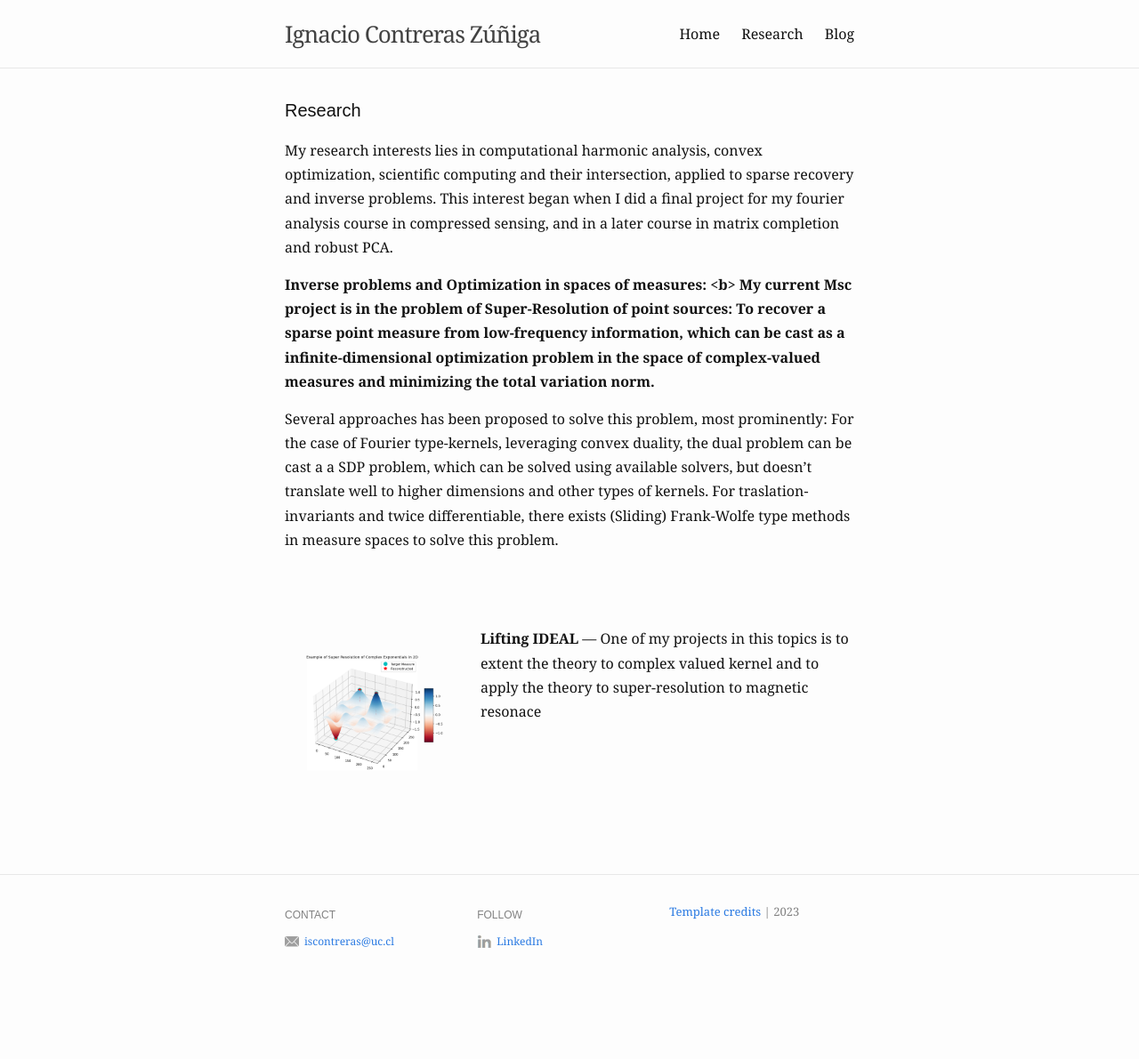
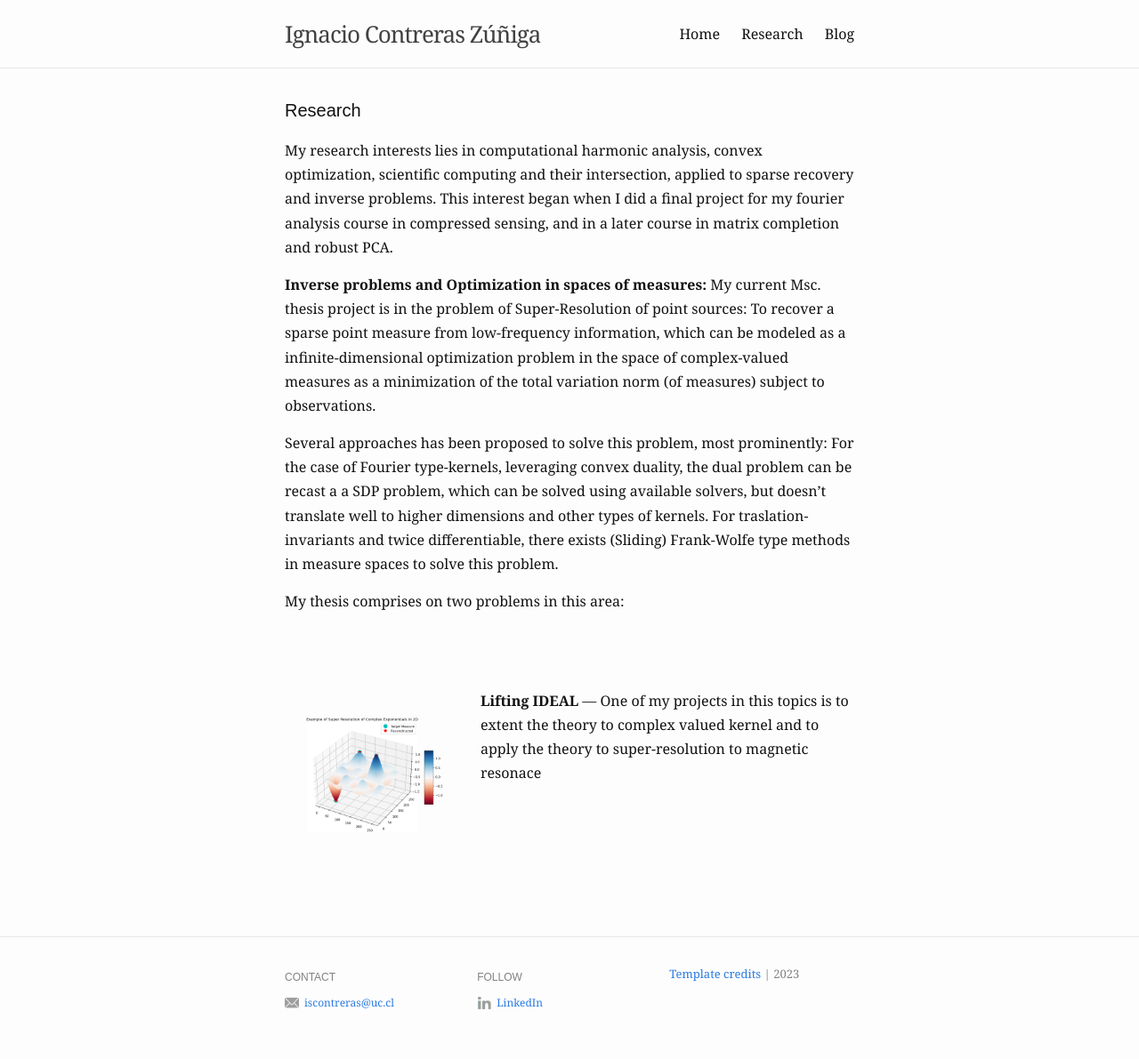
Before and after one commit to ignacontreras/ignacontreras.github.io, a Jekyll site: the page built from research.md, in a window 1280 px wide. Shown: the whole page at 89% size. Built offline with Jekyll 4.4.1, drawn with Linux system fonts in a browser that asks for light colours; before the commit the page ends 1122 px from its top, so only the background shows below that.

Commit message:
Update research.md

```diff
--- a/research.md
+++ b/research.md
@@ -12,9 +12,11 @@ items:
 
 My research interests lies in computational harmonic analysis, convex optimization, scientific computing and their intersection, applied to sparse recovery and inverse problems. This interest began when I did a final project for my fourier analysis course in compressed sensing, and in a later course in matrix completion and robust PCA.
 
-<b> Inverse problems and Optimization in spaces of measures: <b\> My current Msc project is in the problem of Super-Resolution of point sources: To recover a sparse point measure from low-frequency information, which can be cast as a infinite-dimensional optimization problem in the space of complex-valued measures and minimizing the total variation norm.
+<b> Inverse problems and Optimization in spaces of measures: </b> My current Msc. thesis project is in the problem of Super-Resolution of point sources: To recover a sparse point measure from low-frequency information, which can be modeled as a infinite-dimensional optimization problem in the space of complex-valued measures as a minimization of the total variation norm (of measures) subject to observations.
 
-Several approaches has been proposed to solve this problem, most prominently: For the case of Fourier type-kernels, leveraging convex duality, the dual problem can be cast a a SDP problem, which can be solved using available solvers, but doesn't translate well to higher dimensions and other types of kernels. For traslation-invariants and twice differentiable, there exists (Sliding) Frank-Wolfe type methods in measure spaces to solve this problem.
+Several approaches has been proposed to solve this problem, most prominently: For the case of Fourier type-kernels, leveraging convex duality, the dual problem can be recast a a SDP problem, which can be solved using available solvers, but doesn't translate well to higher dimensions and other types of kernels. For traslation-invariants and twice differentiable, there exists (Sliding) Frank-Wolfe type methods in measure spaces to solve this problem.
+
+My thesis comprises on two problems in this area:
 
 
 <br />
```
